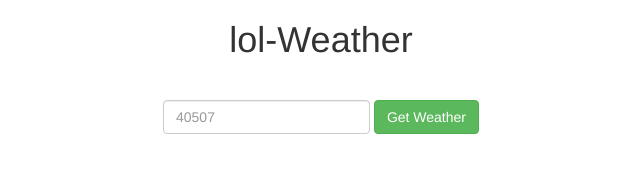
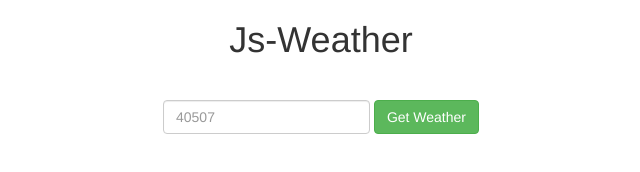
Before and after one commit to caseydemo/js-weather-app, a website: page app/index.html in a window 1280 px wide. Shown: the full height of the page, 319-959 px from the left. Drawn offline with nearby package versions, Linux system fonts and the light colour scheme.

Commit message:
sigh... fix the header again

```diff
--- a/app/index.html
+++ b/app/index.html
@@ -14,7 +14,7 @@
   <link rel="stylesheet" href="css/style.css">
 </head>
 <body class="container">
-  <h1>lol-Weather</h1>
+  <h1>Js-Weather</h1>
 
   <div id="inputForm" class="form-inline">
 
```
